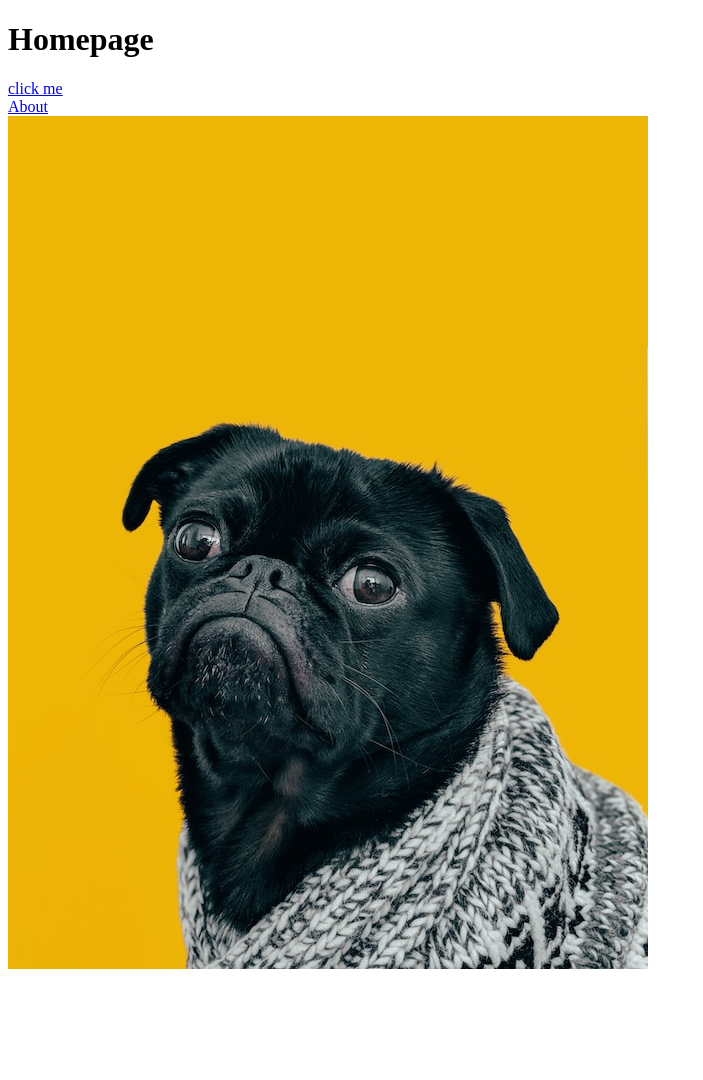
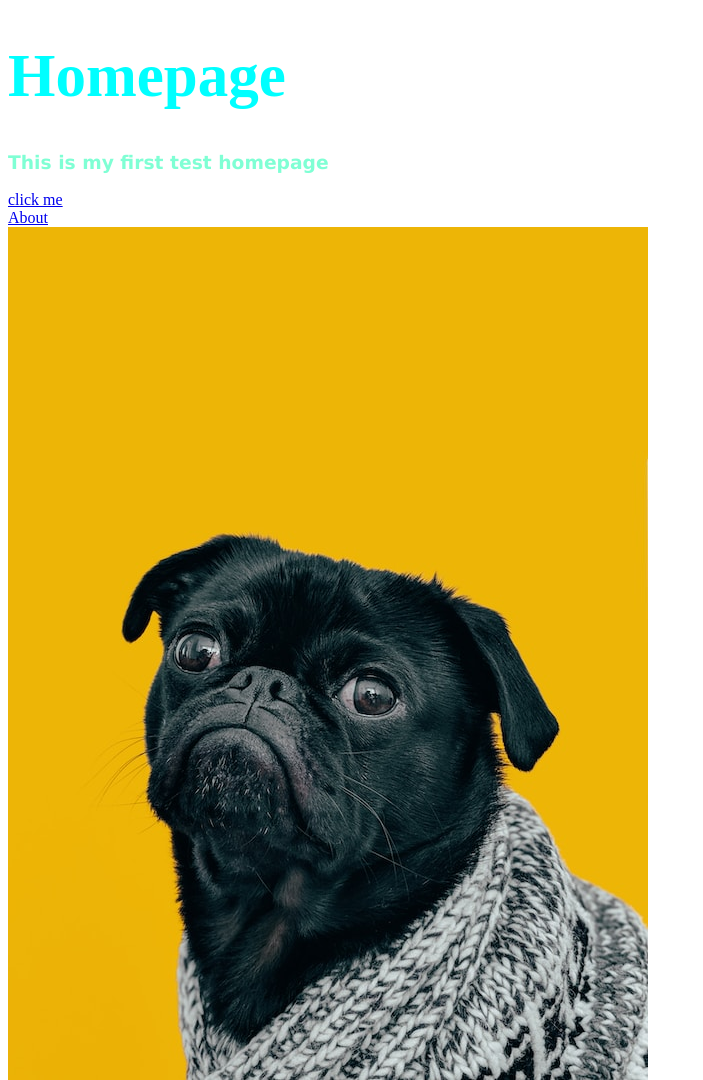
Before and after one commit to maz-y/odin-links-and-images, a plain HTML site: page index.html in a window 1280 px wide. Shown: the whole page, without its empty margins (0-703 px from the left). Before the commit the page ends 981 px from the top, so only its background shows below. Drawn offline with Linux system fonts and the light colour scheme.

Commit message:
Fonts and colour

```diff
--- a/index.html
+++ b/index.html
@@ -6,7 +6,9 @@
   <title>HTML Link and Images Practice</title>
 </head>
 <body>
-  <h1>Homepage</h1>
+  <h1 style="color: aqua; font-size: 61px;">Homepage</h1>
+
+  <h3 style="color: aquamarine; font-family: Verdana, Geneva, Tahoma, sans-serif;">This is my first test homepage</h3>
   <a href="https://www.theodinproject.com/about" target="_blank" ref="noopener noreferrer">click me</a>
   <br>
   <a href="pages/about.html" target="_blank" ref="noopener noreferrer">About</a>
```
